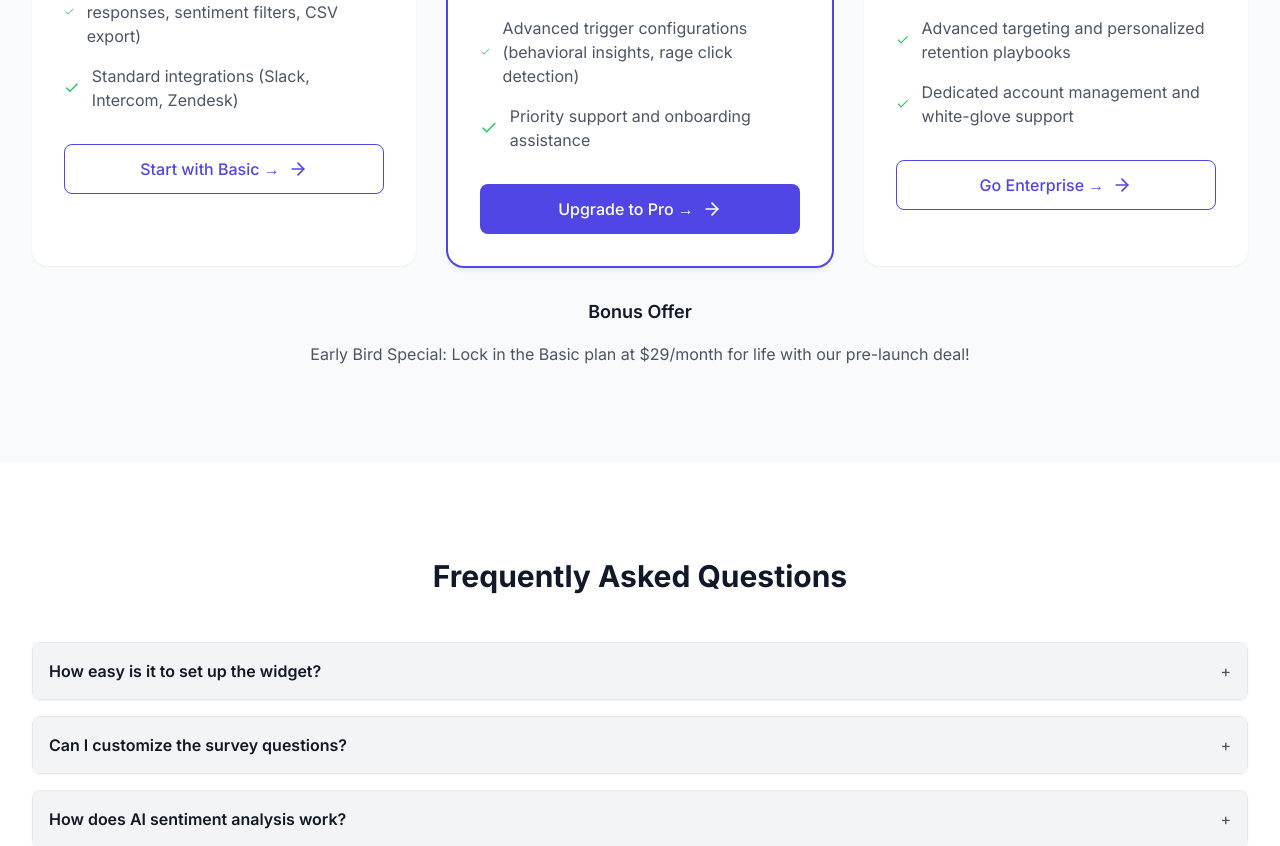
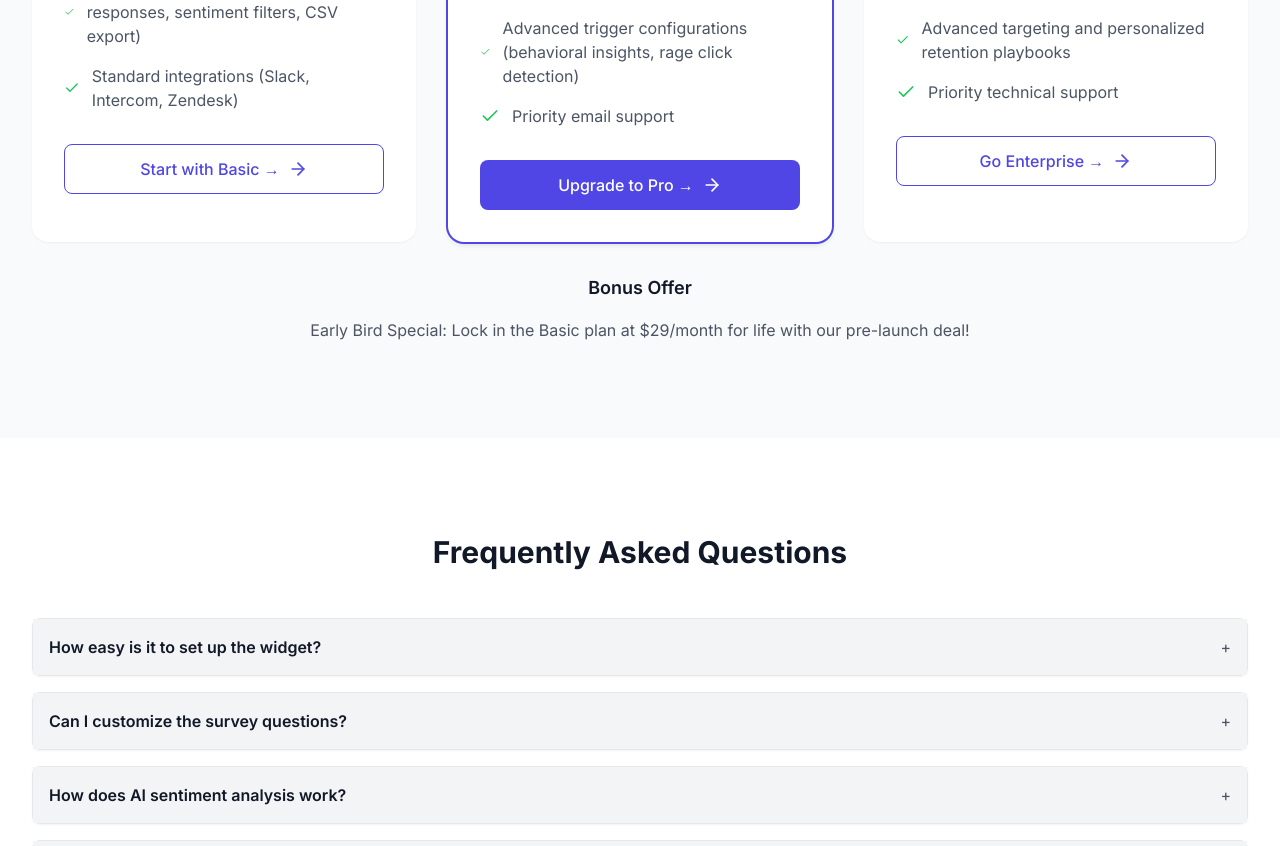
Before and after one commit to die-xk/retenssion, a Next.js app: page / in a window 1280 px wide. Shown: the part 2520-3366 px from the top of the page. Built offline with nearby package versions, Linux system fonts and the light colour scheme; no server answers.

Commit message:
Removed onboarding assistance from pricing

```diff
--- a/src/components/Pricing.tsx
+++ b/src/components/Pricing.tsx
@@ -61,7 +61,7 @@ const Pricing = () => {
                   'Everything in Basic, plus:',
                   'AI sentiment analysis for deeper insights',
                   'Advanced trigger configurations (behavioral insights, rage click detection)',
-                  'Priority support and onboarding assistance',
+                  'Priority email support',
                 ].map((feature) => (
                   <li key={feature} className="flex items-center">
                     <Check className="w-5 h-5 text-green-500 mr-3" />
@@ -88,7 +88,7 @@ const Pricing = () => {
                   'Everything in Pro, plus:',
                   'Custom integrations (Salesforce, HubSpot, etc.)',
                   'Advanced targeting and personalized retention playbooks',
-                  'Dedicated account management and white-glove support',
+                  'Priority technical support',
                 ].map((feature) => (
                   <li key={feature} className="flex items-center">
                     <Check className="w-5 h-5 text-green-500 mr-3" />
```
